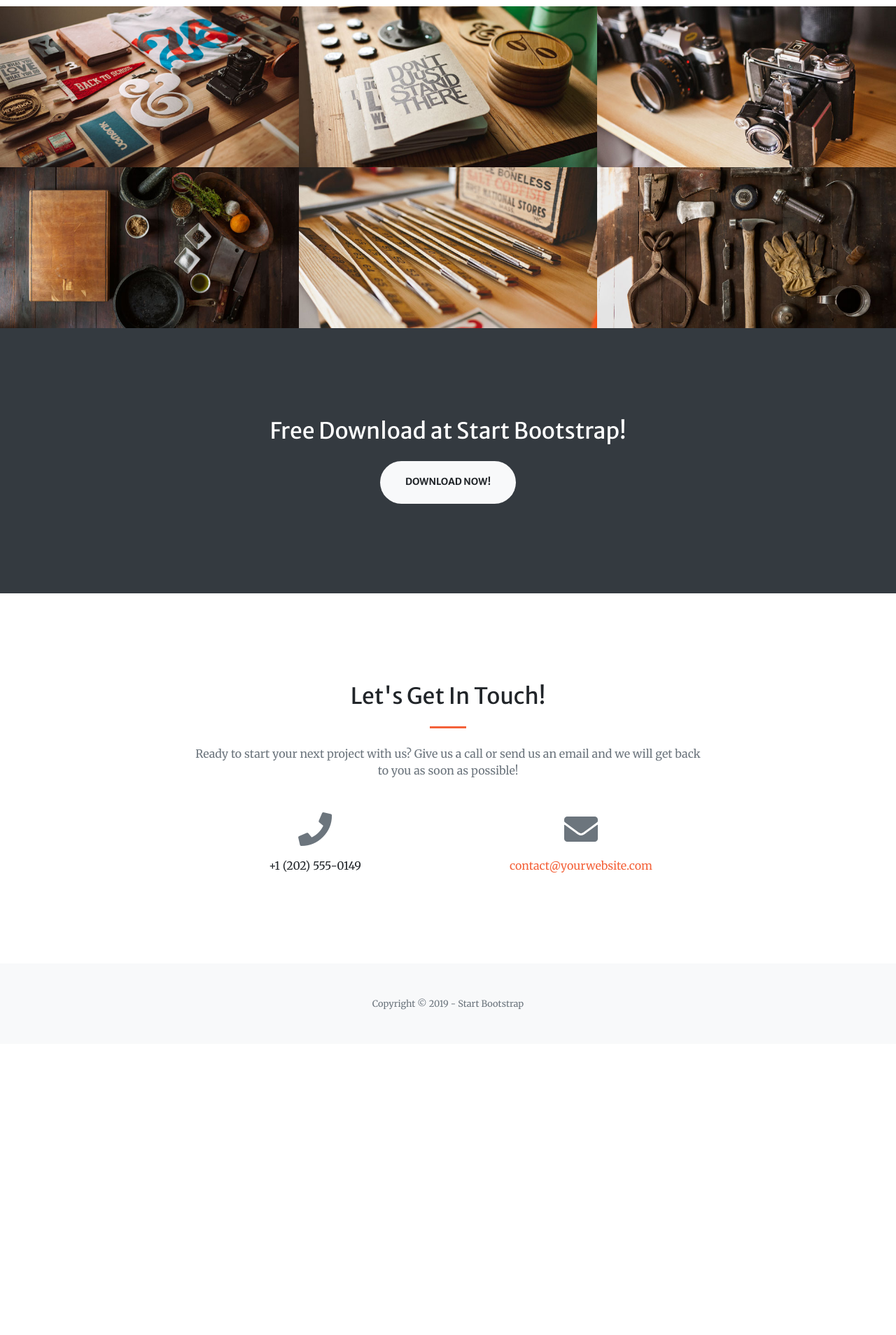
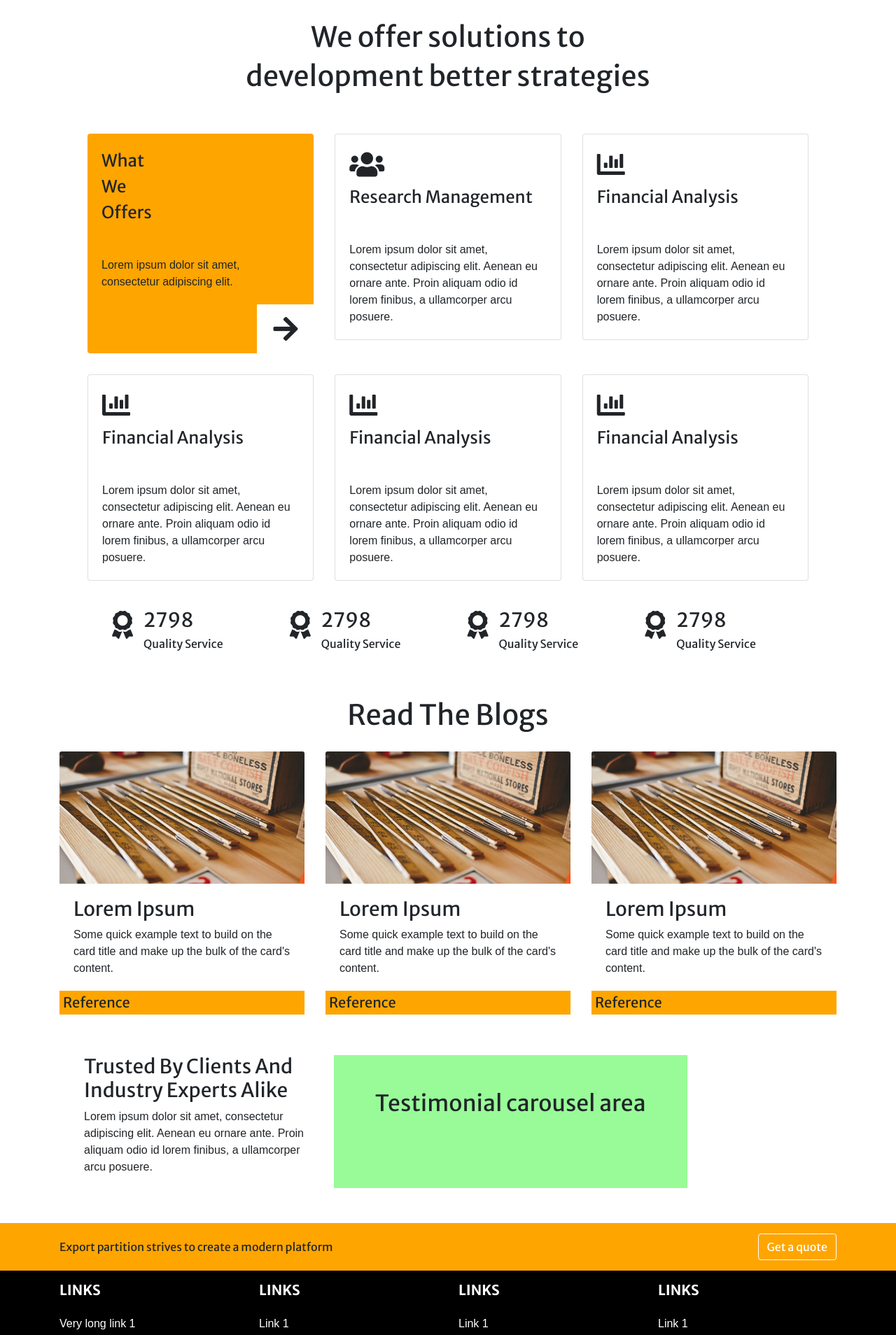
Before and after one commit to faisalhatila/test, a PHP site: page /index.html in a window 1280 px wide. Shown: the part 1400-3308 px from the top of the page at 70% size. Before the commit the page ends 2843 px from the top, so only its background shows below. Run offline with PHP 8.4, Linux system fonts and the light colour scheme.

Commit message:
first work beta ver

```diff
--- a/index.html
+++ b/index.html
@@ -2,7 +2,11 @@
 <html lang="en">
 
 <head>
-
+  <style>
+    *{
+      font-family: sans-serif;
+    }
+  </style>
   <meta charset="utf-8">
   <meta name="viewport" content="width=device-width, initial-scale=1, shrink-to-fit=no">
   <meta name="description" content="">
@@ -156,7 +160,7 @@
   </section> -->
 
   <!-- Portfolio Section -->
-  <section id="portfolio">
+  <!-- <section id="portfolio">
     <div class="container-fluid p-0">
       <div class="row no-gutters">
         <div class="col-lg-4 col-sm-6">
@@ -239,18 +243,193 @@
         </div>
       </div>
     </div>
-  </section>
+  </section> -->
+  <!-- Offering Services Section-->
+  <div class="container cardComponentContainer">
+    <div style="text-align: center; padding: 20px;" class="container">
+      <h1>We offer solutions to</h1>
+      <h1>development better strategies</h1>
+    </div>
+    <div style="padding-top: 30px; padding-bottom: 30px; padding-left: 40px; padding-right: 40px;" class="row justify-content-center">
+        <div class="col-sm cardComponentCards">
+            <div class="card" id="card1" style="background-color: orange; border: white;">
+                <div class="card-body">
+                    <h4 style="margin-top: 5px;">What</h4>
+                    <h4 style="margin-top: 5px;">We</h4>
+                    <h4 style="margin-top: 5px;">Offers</h4>
+                  <p class="card-text centerPara" style="padding-top: 40px;">Lorem ipsum dolor sit amet, consectetur adipiscing elit.</p>
+                </div>
+                <div class="col-12">
+                  <div class="row">
+                    <div class="col-3"></div>
+                    <div class="col-3"></div>
+                    <div class="col-3"></div>
+                    <div class="col-3" style="background-color: white; height: 70px; width: 60px; text-align: center;">
+                    <h1><i style="padding-top: 15px;" class="fas fa-arrow-right"></i></h1></div>
+                  </div>
+                </div>
+              </div>
+        </div>
+        <div class="col-sm cardComponentCards">
+            <div class="card" id="card2">
+                <div class="card-body">
+                  <h1><i class="fas fa-users"></i></h1>
+                    <h4 style="margin-top: 5px;">Research Management</h4>
+                  <p class="card-text centerPara" style="padding-top: 40px;">Lorem ipsum dolor sit amet, consectetur adipiscing elit. Aenean eu ornare ante. Proin aliquam odio id lorem finibus, a ullamcorper arcu posuere.</p>
+                </div>
+              </div>
+        </div>
+        <div class="col-sm cardComponentCards">
+          <div class="card" id="card2">
+              <div class="card-body">
+                <h1><i class="fas fa-chart-bar"></i></h1>
+                  <h4 style="margin-top: 5px;">Financial Analysis</h4>
+                <p class="card-text centerPara" style="padding-top: 40px;">Lorem ipsum dolor sit amet, consectetur adipiscing elit. Aenean eu ornare ante. Proin aliquam odio id lorem finibus, a ullamcorper arcu posuere.</p>
+              </div>
+            </div>
+      </div>
+  </div>
+    <div style="padding-left: 40px; padding-right: 40px; padding-bottom: 20px;" class="row justify-content-center">
+      <div class="col-sm cardComponentCards">
+        <div class="card" id="card2">
+            <div class="card-body">
+              <h1><i class="fas fa-chart-bar"></i></h1>
+                <h4 style="margin-top: 5px;">Financial Analysis</h4>
+              <p class="card-text centerPara" style="padding-top: 40px;">Lorem ipsum dolor sit amet, consectetur adipiscing elit. Aenean eu ornare ante. Proin aliquam odio id lorem finibus, a ullamcorper arcu posuere.</p>
+            </div>
+          </div>
+    </div>
+    <div class="col-sm cardComponentCards">
+      <div class="card" id="card2">
+          <div class="card-body">
+            <h1><i class="fas fa-chart-bar"></i></h1>
+              <h4 style="margin-top: 5px;">Financial Analysis</h4>
+            <p class="card-text centerPara" style="padding-top: 40px;">Lorem ipsum dolor sit amet, consectetur adipiscing elit. Aenean eu ornare ante. Proin aliquam odio id lorem finibus, a ullamcorper arcu posuere.</p>
+          </div>
+        </div>
+  </div>
+        <div class="col-sm cardComponentCards">
+          <div class="card" id="card2">
+              <div class="card-body">
+                <h1><i class="fas fa-chart-bar"></i></h1>
+                  <h4 style="margin-top: 5px;">Financial Analysis</h4>
+                <p class="card-text centerPara" style="padding-top: 40px;">Lorem ipsum dolor sit amet, consectetur adipiscing elit. Aenean eu ornare ante. Proin aliquam odio id lorem finibus, a ullamcorper arcu posuere.</p>
+              </div>
+            </div>
+      </div>
+</div>
+</div>
+<!--Badges Section-->
 
+<div class="container">
+  <div class="col-12">
+    <div class="container">
+      <div style="padding: 20px; padding-left: 45px;" class="row">
+        <div style="display: flex;" class="col-lg-3 col-md-3 col-sm-6 col-xs-12">
+          <h1><i class="fas fa-award"></i></h1>
+          <div class="container">
+            <h3>2798</h3>
+            <h6>Quality Service</h6>
+          </div>
+        </div>
+        <div style="display: flex;" class="col-lg-3 col-md-3 col-sm-6 col-xs-12">
+          <h1><i class="fas fa-award"></i></h1>
+          <div class="container">
+            <h3>2798</h3>
+            <h6>Quality Service</h6>
+          </div>
+        </div>
+        <div style="display: flex;" class="col-lg-3 col-md-3 col-sm-6 col-xs-12">
+          <h1><i class="fas fa-award"></i></h1>
+          <div class="container">
+            <h3>2798</h3>
+            <h6>Quality Service</h6>
+          </div>
+        </div>
+        <div style="display: flex;" class="col-lg-3 col-md-3 col-sm-6 col-xs-12">
+          <h1><i class="fas fa-award"></i></h1>
+          <div class="container">
+            <h3>2798</h3>
+            <h6>Quality Service</h6>
+          </div>
+        </div>
+      </div>
+
+    </div>
+  </div>
+</div>
+
+<!-- Blogs Section-->
+<div class="container" style="padding-top: 20px;">
+  <h1 style="text-align: center; padding: 20px;">Read The Blogs</h1>
+  <div class="row">
+    <div class="col-lg-4 col-md-4 col-sm-6 col-xs-12">
+      <div class="card" style="border: none;">
+        <img class="card-img-top" src="img/portfolio/thumbnails/5.jpg" alt="Card image cap">
+        <div class="card-body">
+          <h3>Lorem Ipsum</h3>
+          <p class="card-text">Some quick example text to build on the card title and make up the bulk of the card's content.</p>
+        </div>
+        <h5 style="background-color: orange; padding: 5px;">Reference</h5>
+      </div>
+    </div>
+    <div class="col-lg-4 col-md-4 col-sm-6 col-xs-12">
+      <div class="card" style="border: none;">
+        <img class="card-img-top" src="img/portfolio/thumbnails/5.jpg" alt="Card image cap">
+        <div class="card-body">
+          <h3>Lorem Ipsum</h3>
+          <p class="card-text">Some quick example text to build on the card title and make up the bulk of the card's content.</p>
+        </div>
+        <h5 style="background-color: orange; padding: 5px;">Reference</h5>
+      </div>
+    </div>
+    <div class="col-lg-4 col-md-4 col-sm-6 col-xs-12">
+      <div class="card" style="border: none;">
+        <img class="card-img-top" src="img/portfolio/thumbnails/5.jpg" alt="Card image cap">
+        <div class="card-body">
+          <h3>Lorem Ipsum</h3>
+          <p class="card-text">Some quick example text to build on the card title and make up the bulk of the card's content.</p>
+        </div>
+        <h5 style="background-color: orange; padding: 5px;">Reference</h5>
+      </div>
+    </div>
+  </div>
+</div>
+
+<!--Testimonial Section-->
+<div style="padding: 50px;" class="container">
+  <div class="row">
+    <div class="col-lg-4 com-md-4 col-sm-6 col-xs-12">
+      <h3>Trusted By Clients And <br/> Industry Experts Alike</h3>
+      <p>Lorem ipsum dolor sit amet, consectetur adipiscing elit. Aenean eu ornare ante. Proin aliquam odio id lorem finibus, a ullamcorper arcu posuere.</p>
+    </div>
+    <div class="col-lg-6 com-md-6 col-sm-6 col-xs-12">
+      <div style="height: 190px; background-color: palegreen;">
+        <h2 style="text-align: center; padding-top: 50px;">Testimonial carousel area</h2>
+      </div>
+    </div>
+  </div>
+</div>
+
+<!--Get Quote Section-->
+<div class="col-12" style="background-color: orange;">
+  <div class="container" style="padding: 15px;">
+    <div style="display: flex; justify-content: space-between; align-items: baseline;">
+      <h6>Export partition strives to create a modern platform</h6>
+      <button type="button" class="btn btn-outline-warning" style="color: white; border: solid 1px white;">Get a quote</button>
+    </div>
+  </div>
+</div>
   <!-- Call to Action Section -->
-  <section class="page-section bg-dark text-white">
+  <!-- <section class="page-section bg-dark text-white">
     <div class="container text-center">
       <h2 class="mb-4">Free Download at Start Bootstrap!</h2>
       <a class="btn btn-light btn-xl" href="https://startbootstrap.com/themes/creative/">Download Now!</a>
     </div>
-  </section>
+  </section> -->
 
   <!-- Contact Section -->
-  <section class="page-section" id="contact">
+  <!-- <section class="page-section" id="contact">
     <div class="container">
       <div class="row justify-content-center">
         <div class="col-lg-8 text-center">
@@ -266,20 +445,135 @@
         </div>
         <div class="col-lg-4 mr-auto text-center">
           <i class="fas fa-envelope fa-3x mb-3 text-muted"></i>
-          <!-- Make sure to change the email address in anchor text AND the link below! -->
           <a class="d-block" href="mailto:contact@yourwebsite.com">contact@yourwebsite.com</a>
         </div>
       </div>
     </div>
-  </section>
+  </section> -->
 
   <!-- Footer -->
-  <footer class="bg-light py-5">
-    <div class="container">
-      <div class="small text-center text-muted">Copyright &copy; 2019 - Start Bootstrap</div>
+<!-- Footer -->
+<footer style="background-color: black;" class="page-footer font-small indigo">
+
+  <!-- Footer Links -->
+  <div class="container text-center text-md-left">
+
+    <!-- Grid row -->
+    <div class="row">
+
+      <!-- Grid column -->
+      <div class="col-md-3 mx-auto">
+
+        <!-- Links -->
+        <h5 style="color: white;" class="font-weight-bold text-uppercase mt-3 mb-4">Links</h5>
+
+        <ul class="list-unstyled">
+          <li>
+            <a style="color: white;" href="#!">Very long link 1</a>
+          </li>
+          <li>
+            <a style="color: white;" href="#!">Very long link 2</a>
+          </li>
+          <li>
+            <a style="color: white;" href="#!">Very long link 3</a>
+          </li>
+          <li>
+            <a style="color: white;" href="#!">Very long link 4</a>
+          </li>
+        </ul>
+
+      </div>
+      <!-- Grid column -->
+
+      <hr class="clearfix w-100 d-md-none">
+
+      <!-- Grid column -->
+      <div class="col-md-3 mx-auto">
+
+        <!-- Links -->
+        <h5 style="color: white;" class="font-weight-bold text-uppercase mt-3 mb-4">Links</h5>
+
+        <ul class="list-unstyled">
+          <li>
+            <a style="color: white;" href="#!">Link 1</a>
+          </li>
+          <li>
+            <a style="color: white;" href="#!">Link 2</a>
+          </li>
+          <li>
+            <a style="color: white;" href="#!">Link 3</a>
+          </li>
+          <li>
+            <a style="color: white;" href="#!">Link 4</a>
+          </li>
+        </ul>
+
+      </div>
+      <!-- Grid column -->
+
+      <hr class="clearfix w-100 d-md-none">
+
+      <!-- Grid column -->
+      <div class="col-md-3 mx-auto">
+
+        <!-- Links -->
+        <h5 style="color: white;" class="font-weight-bold text-uppercase mt-3 mb-4">Links</h5>
+
+        <ul class="list-unstyled">
+          <li>
+            <a style="color: white;" href="#!">Link 1</a>
+          </li>
+          <li>
+            <a style="color: white;" href="#!">Link 2</a>
+          </li>
+          <li>
+            <a style="color: white;" href="#!">Link 3</a>
+          </li>
+          <li>
+            <a style="color: white;" href="#!">Link 4</a>
+          </li>
+        </ul>
+
+      </div>
+      <!-- Grid column -->
+
+      <hr class="clearfix w-100 d-md-none">
+
+      <!-- Grid column -->
+      <div class="col-md-3 mx-auto">
+
+        <!-- Links -->
+        <h5 style="color: white;" class="font-weight-bold text-uppercase mt-3 mb-4">Links</h5>
+
+        <ul class="list-unstyled">
+          <li>
+            <a style="color: white;" href="#!">Link 1</a>
+          </li>
+          <li>
+            <a style="color: white;" href="#!">Link 2</a>
+          </li>
+          <li>
+            <a style="color: white;" href="#!">Link 3</a>
+          </li>
+          <li>
+            <a style="color: white;" href="#!">Link 4</a>
+          </li>
+        </ul>
+
+      </div>
+      <!-- Grid column -->
+
     </div>
-  </footer>
+    <!-- Grid row -->
 
+  </div>
+  <!-- Footer Links -->
+
+  <!-- Copyright -->
+  <!-- Copyright -->
+
+</footer>
+<!-- Footer -->
   <!-- Bootstrap core JavaScript -->
   <script src="vendor/jquery/jquery.min.js"></script>
   <script src="vendor/bootstrap/js/bootstrap.bundle.min.js"></script>
--- /dev/null
+++ b/index.php
@@ -0,0 +1 @@
+<?php header('Location: /index.html') ?>
```
Also changed, not shown: css/custom.css (+37 -2 lines).
